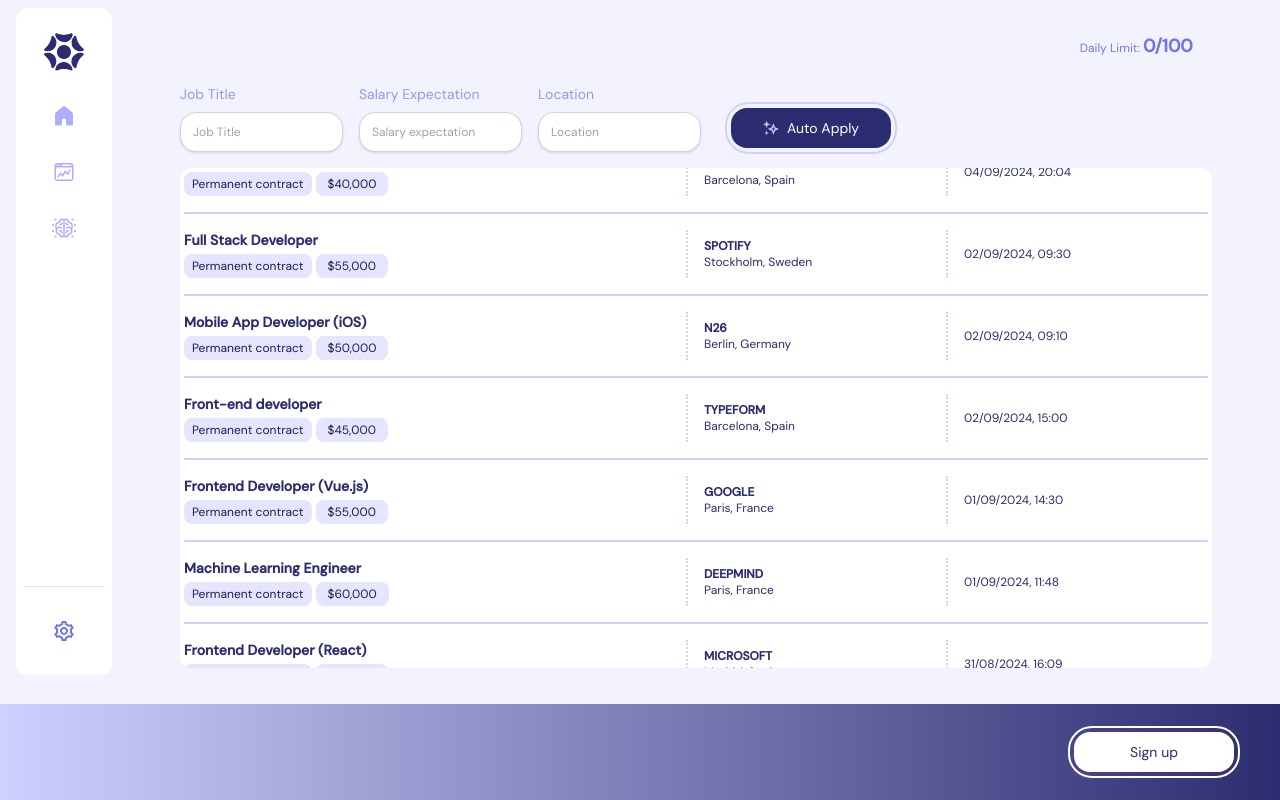
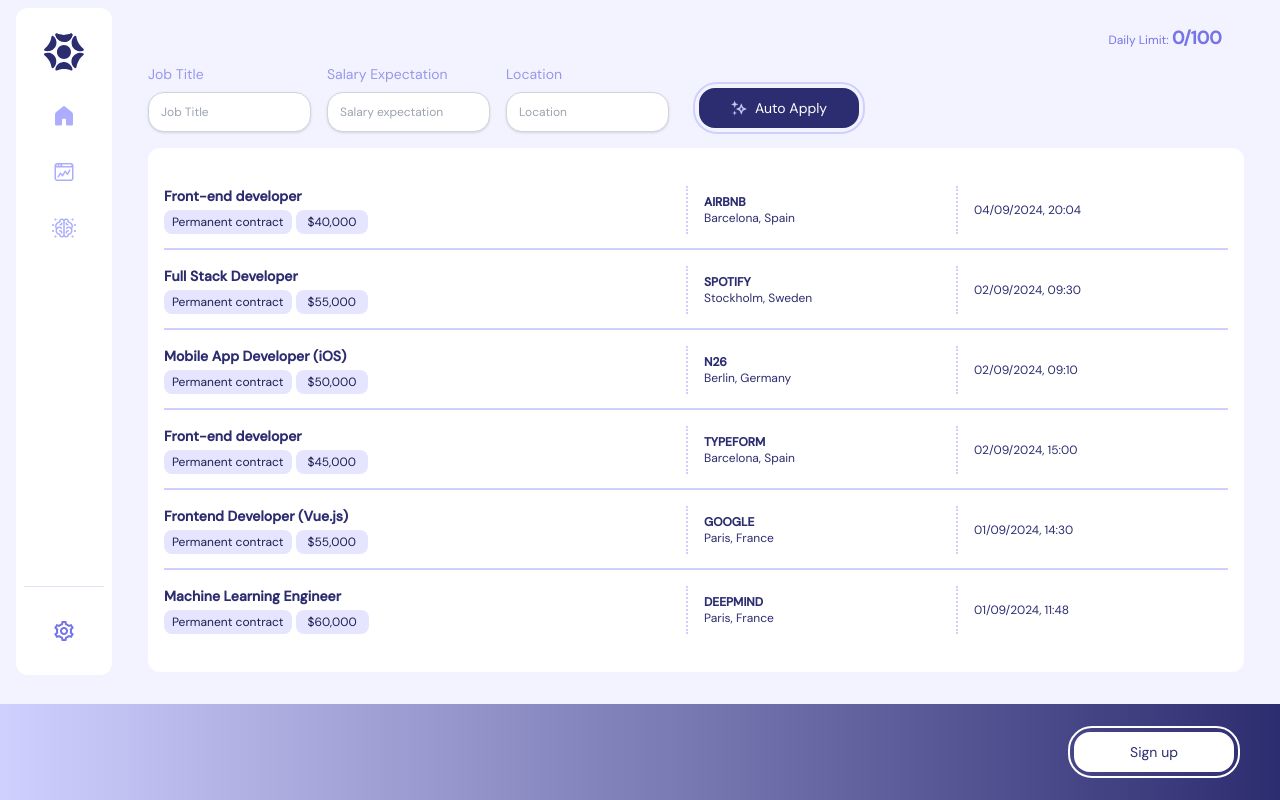
Before and after one commit to thaibbraz/gigshub-webapp-frontend, a React (Create React App) app: page /dashboard in a window 1280 px wide. Built offline with nearby package versions, Linux system fonts and the light colour scheme.

Commit message:
Adjusted layout for dashboard page only

```diff
--- a/src/components/Dashboard/subComponents/Dashboard.jsx
+++ b/src/components/Dashboard/subComponents/Dashboard.jsx
@@ -51,14 +51,6 @@
       location: "Paris, France",
       appliedDate: "01/09/2024, 11:48",
     },
-    {
-      title: "Frontend Developer (React)",
-      contractType: "Permanent contract",
-      salary: "$50,000",
-      company: "MICROSOFT",
-      location: "Madrid, Spain",
-      appliedDate: "31/08/2024, 16:09",
-    },
   ];
 
   return (
@@ -73,7 +65,7 @@
 
       {/* Top Filter Section */}
       <div className="w-full px-9">
-        <div className="flex flex-col lg:flex-row items-center mb-4 mt-6 max-w-7xl gap-x-6 ml-10 w-[90%]">
+        <div className="flex flex-col lg:flex-row items-center mb-4 mt-3 max-w-7xl gap-x-6 ml-10 w-[90%]">
           <div className="flex flex-col lg:flex-row lg:space-x-4">
             {/* Job Title Input */}
             <div className="flex flex-col">
@@ -124,12 +116,12 @@
         </div>
 
         {/* Job List Section */}
-        <div className="flex flex-col justify-center items-center ml-10 bg-white rounded-xl w-full max-w-7xl h-[calc(66vh-28px)] overflow-y-auto bg-pink-300">
-          <div className="w-full max-w-5xl">
+        <div className="flex flex-col justify-center items-center ml-10 bg-white rounded-xl w-full max-w-7xl h-[calc(69vh-28px)] overflow-y-auto p-4">
+          <div className="w-full max-w-6xl">
             {jobs.map((job, index) => (
               <div
                 key={index}
-                className={`h-[85px]w-full grid grid-cols-4 gap-4 ${
+                className={`h-[80px] w-full grid grid-cols-4 gap-4 ${
                   index !== jobs.length - 1
                     ? "border-b-2 border-pale-purple"
                     : ""
--- a/src/components/Layout.jsx
+++ b/src/components/Layout.jsx
@@ -6,6 +6,7 @@
   const location = useLocation();
   const isAuthPage =
     location.pathname === "/login" || location.pathname === "/signup";
+  const isDashboardPage = location.pathname === "/dashboard";
 
   return (
     <div
@@ -18,8 +19,8 @@
 
       {/* Page content */}
       <div
-        className={`flex-grow p-8 pt-0 pb-2 mt-8 w-[90%] ${
-          isAuthPage ? "w-full" : ""
+        className={`flex-grow pb-2 w-[90%] ${
+          isAuthPage ? "w-full" : isDashboardPage ? "mt-6" : "p-8 mt-8"
         }`}
       >
         <Outlet />
```
